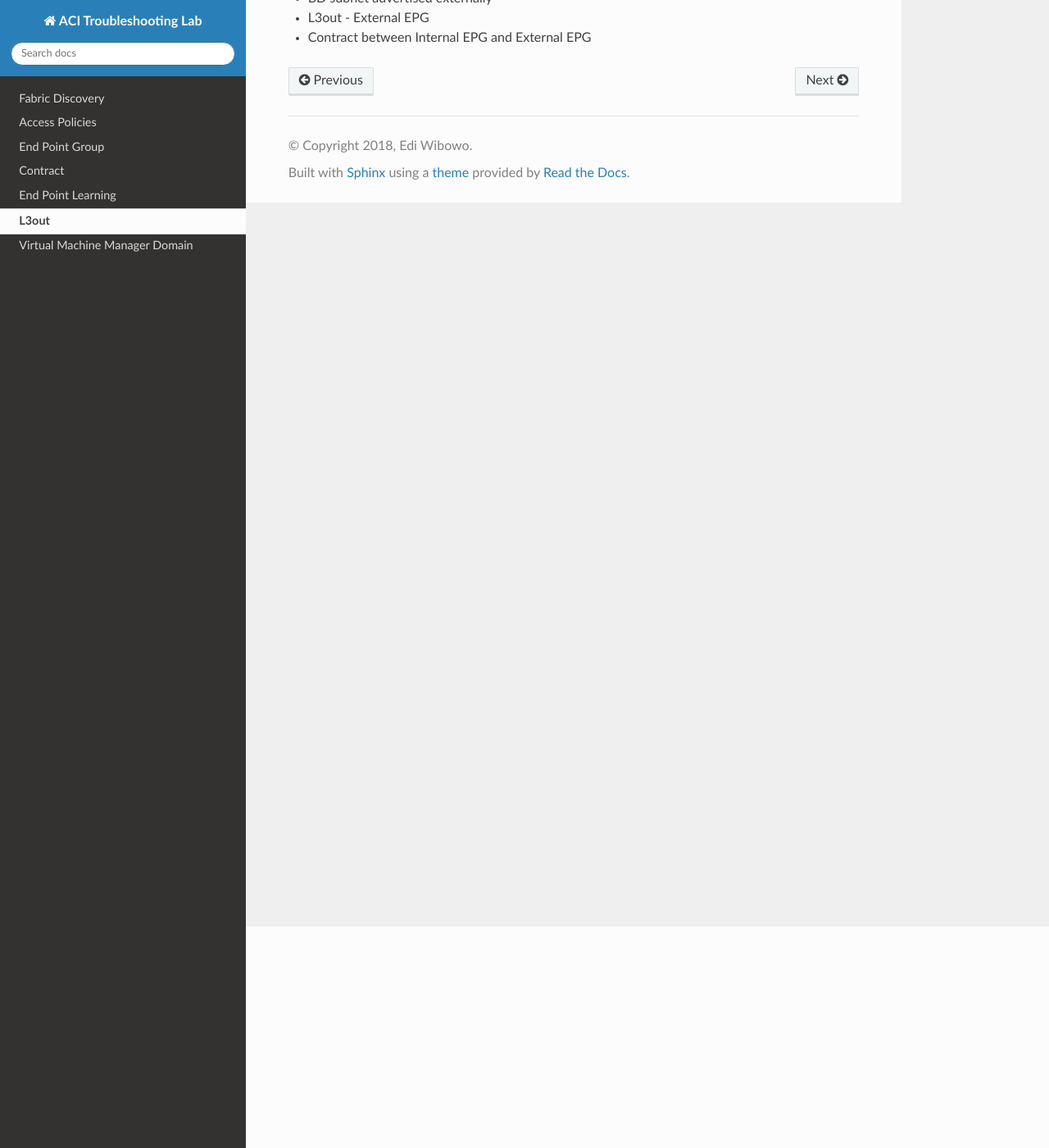
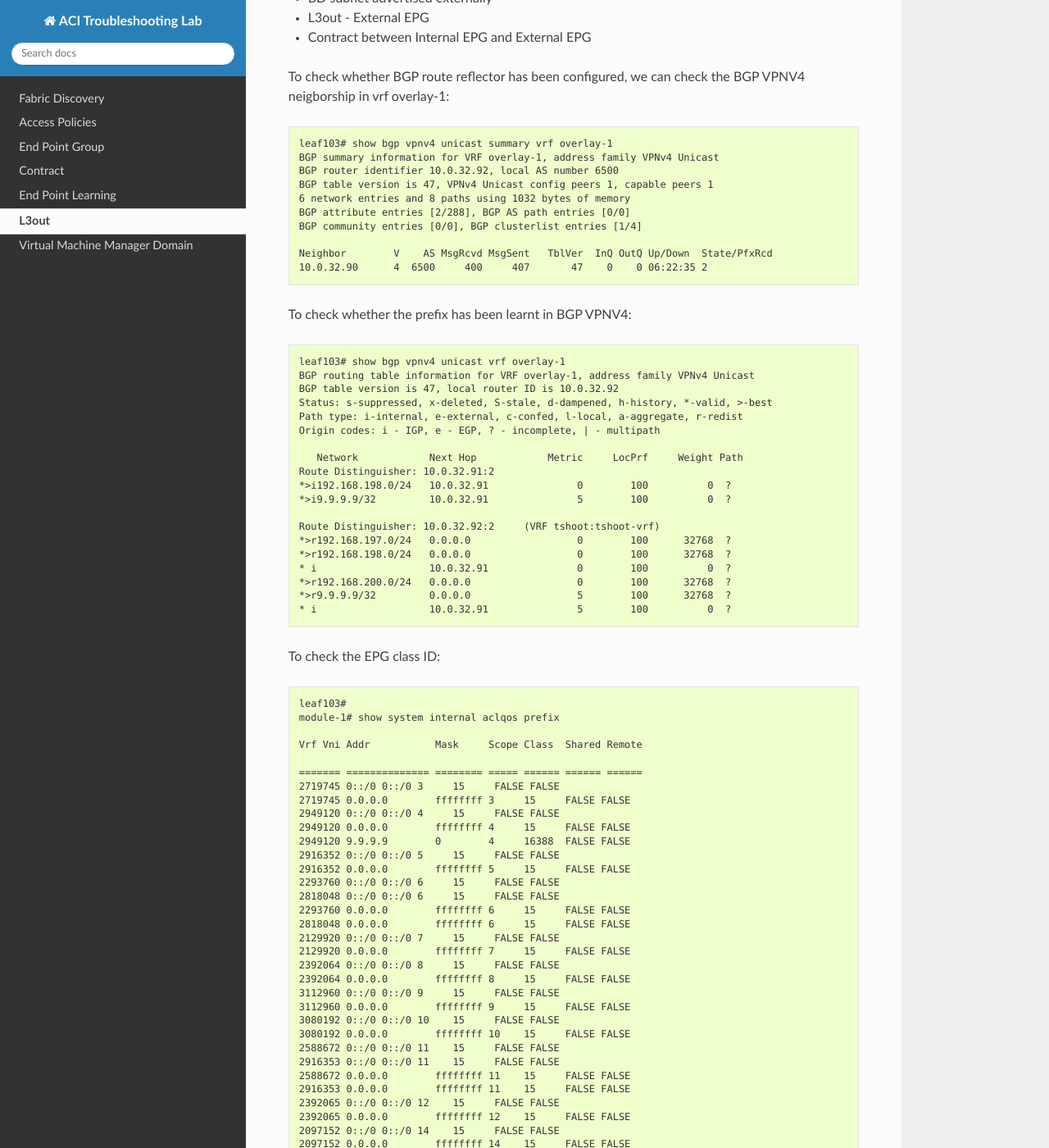
Before and after one commit to ewibowo/aci-troubleshooting-lab, a Sphinx documentation site: the page built from source/l3out.rst, in a window 1280 px wide and 1400 px high, scrolled down 270 px. Shown: the whole window at 82% size. Built offline with Sphinx 7.4.7 and the Read the Docs theme 2.0.0, drawn with Linux system fonts in a browser that asks for light colours; some of the changed text lies outside the part shown.

Commit message:
Added L3out

```diff
--- a/source/l3out.rst
+++ b/source/l3out.rst
@@ -8,3 +8,93 @@ There several points to verify during troubleshooting:
 * BD subnet advertised externally
 * L3out - External EPG
 * Contract between Internal EPG and External EPG
+
+To check whether BGP route reflector has been configured, we can check the BGP VPNV4 neigborship in vrf overlay-1:
+
+.. code-block:: console
+
+	leaf103# show bgp vpnv4 unicast summary vrf overlay-1
+	BGP summary information for VRF overlay-1, address family VPNv4 Unicast
+	BGP router identifier 10.0.32.92, local AS number 6500
+	BGP table version is 47, VPNv4 Unicast config peers 1, capable peers 1
+	6 network entries and 8 paths using 1032 bytes of memory
+	BGP attribute entries [2/288], BGP AS path entries [0/0]
+	BGP community entries [0/0], BGP clusterlist entries [1/4]
+
+	Neighbor        V    AS MsgRcvd MsgSent   TblVer  InQ OutQ Up/Down  State/PfxRcd
+	10.0.32.90      4  6500     400     407       47    0    0 06:22:35 2
+
+To check whether the prefix has been learnt in BGP VPNV4:
+
+.. code-block:: console
+
+	leaf103# show bgp vpnv4 unicast vrf overlay-1
+	BGP routing table information for VRF overlay-1, address family VPNv4 Unicast
+	BGP table version is 47, local router ID is 10.0.32.92
+	Status: s-suppressed, x-deleted, S-stale, d-dampened, h-history, *-valid, >-best
+	Path type: i-internal, e-external, c-confed, l-local, a-aggregate, r-redist
+	Origin codes: i - IGP, e - EGP, ? - incomplete, | - multipath
+
+	   Network            Next Hop            Metric     LocPrf     Weight Path
+	Route Distinguisher: 10.0.32.91:2
+	*>i192.168.198.0/24   10.0.32.91               0        100          0  ?
+	*>i9.9.9.9/32         10.0.32.91               5        100          0  ?
+
+	Route Distinguisher: 10.0.32.92:2     (VRF tshoot:tshoot-vrf)
+	*>r192.168.197.0/24   0.0.0.0                  0        100      32768  ?
+	*>r192.168.198.0/24   0.0.0.0                  0        100      32768  ?
+	* i                   10.0.32.91               0        100          0  ?
+	*>r192.168.200.0/24   0.0.0.0                  0        100      32768  ?
+	*>r9.9.9.9/32         0.0.0.0                  5        100      32768  ?
+	* i                   10.0.32.91               5        100          0  ?
+
+To check the EPG class ID:
+
+.. code-block:: console
+
+	leaf103#
+	module-1# show system internal aclqos prefix
+
+	Vrf Vni Addr           Mask     Scope Class  Shared Remote
+
+	======= ============== ======== ===== ====== ====== ======
+	2719745 0::/0 0::/0 3     15     FALSE FALSE
+	2719745 0.0.0.0        ffffffff 3     15     FALSE FALSE
+	2949120 0::/0 0::/0 4     15     FALSE FALSE
+	2949120 0.0.0.0        ffffffff 4     15     FALSE FALSE
+	2949120 9.9.9.9        0        4     16388  FALSE FALSE
+	2916352 0::/0 0::/0 5     15     FALSE FALSE
+	2916352 0.0.0.0        ffffffff 5     15     FALSE FALSE
+	2293760 0::/0 0::/0 6     15     FALSE FALSE
+	2818048 0::/0 0::/0 6     15     FALSE FALSE
+	2293760 0.0.0.0        ffffffff 6     15     FALSE FALSE
+	2818048 0.0.0.0        ffffffff 6     15     FALSE FALSE
+	2129920 0::/0 0::/0 7     15     FALSE FALSE
+	2129920 0.0.0.0        ffffffff 7     15     FALSE FALSE
+	2392064 0::/0 0::/0 8     15     FALSE FALSE
+	2392064 0.0.0.0        ffffffff 8     15     FALSE FALSE
+	3112960 0::/0 0::/0 9     15     FALSE FALSE
+	3112960 0.0.0.0        ffffffff 9     15     FALSE FALSE
+	3080192 0::/0 0::/0 10    15     FALSE FALSE
+	3080192 0.0.0.0        ffffffff 10    15     FALSE FALSE
+	2588672 0::/0 0::/0 11    15     FALSE FALSE
+	2916353 0::/0 0::/0 11    15     FALSE FALSE
+	2588672 0.0.0.0        ffffffff 11    15     FALSE FALSE
+	2916353 0.0.0.0        ffffffff 11    15     FALSE FALSE
+	2392065 0::/0 0::/0 12    15     FALSE FALSE
+	2392065 0.0.0.0        ffffffff 12    15     FALSE FALSE
+	2097152 0::/0 0::/0 14    15     FALSE FALSE
+	2097152 0.0.0.0        ffffffff 14    15     FALSE FALSE
+	2621442 0::/0 0::/0 15    15     FALSE FALSE
+	2621442 0.0.0.0        ffffffff 15    15     FALSE FALSE
+	2555904 0::/0 0::/0 16    15     FALSE FALSE
+	2555904 0.0.0.0        ffffffff 16    15     FALSE FALSE
+	3080193 0::/0 0::/0 18    15     FALSE FALSE
+	3080193 0.0.0.0        ffffffff 18    15     FALSE FALSE
+	2785280 0::/0 0::/0 21    15     FALSE FALSE
+	2785280 0.0.0.0        ffffffff 21    15     FALSE FALSE
+
+	Shared Addr    Mask     Scope Class  RefCnt
+
+	============== ======== ===== ====== ======
+	module-1#
```
